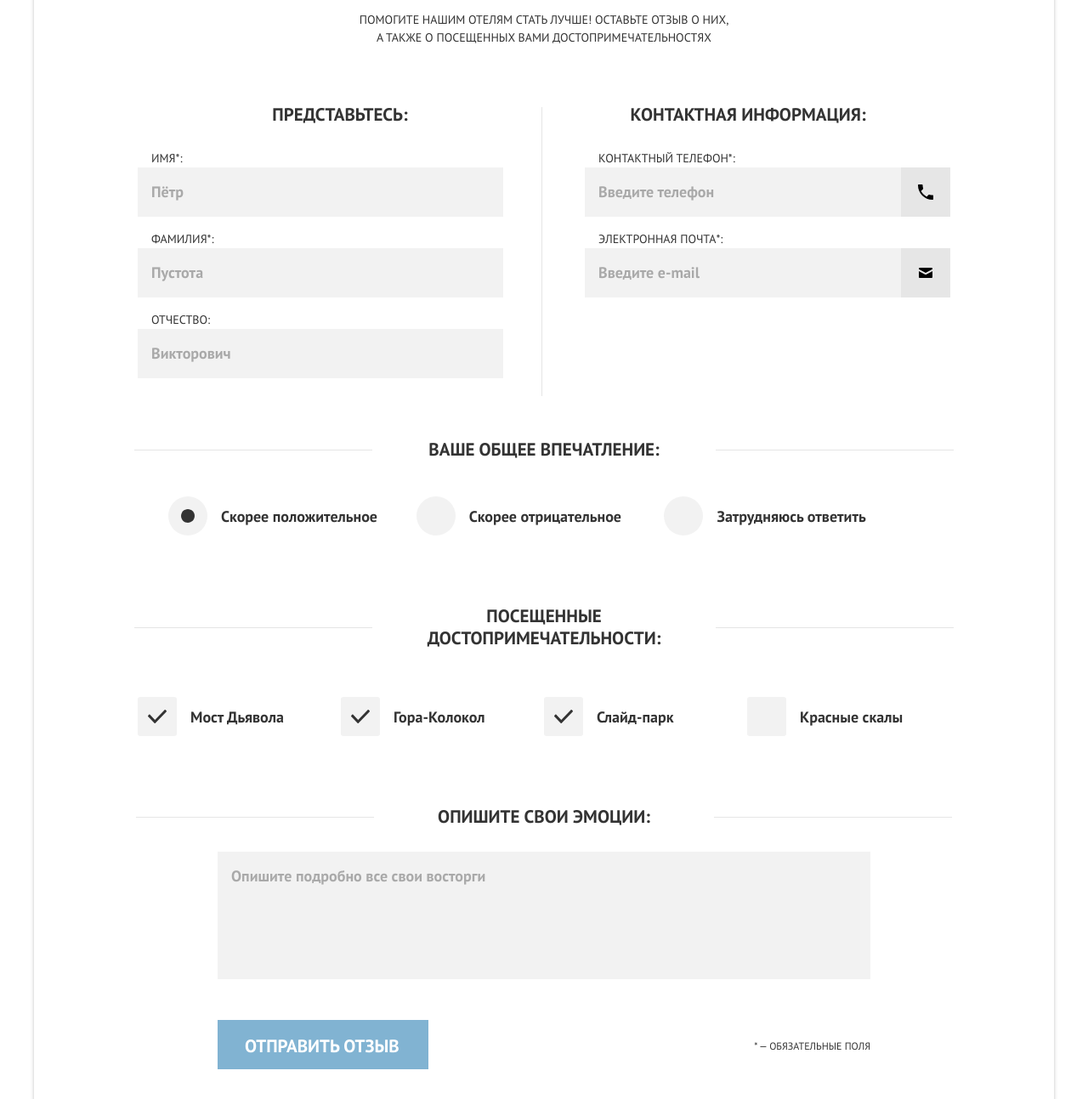
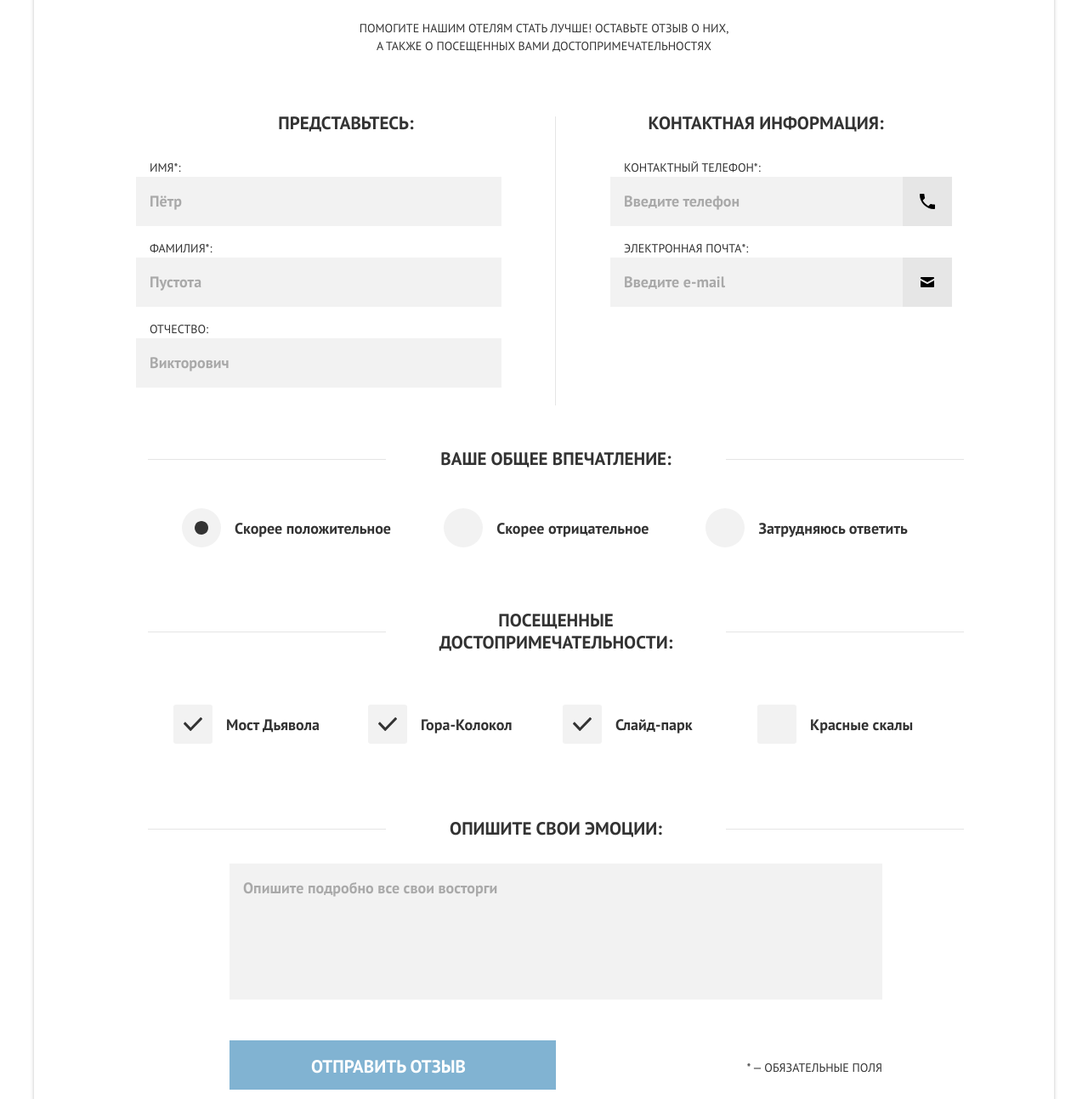
Before and after one commit to htmlacademy-adaptive/335317-sedona-26, a website: page source/form.html in a window 1280 px wide. Shown: the part 507-1800 px from the top of the page at 85% size. Drawn offline with nearby package versions, Linux system fonts and the light colour scheme; files that its build step writes are made by us from their sources.

Commit message:
margins and paddings all pages

```diff
--- a/source/form.html
+++ b/source/form.html
@@ -35,7 +35,7 @@
     <main class="form-content">
       <h1 class="visually-hidden">Страница отправки отзовов отелей города Седона, штат Аризона</h1>
       <section class="form-content__intro intro">
-        <h2 class="page__title page__title--accent intro__subtitle wrapper">Оставьте свой отзыв</h2>
+        <h2 class="page__title page__title--accent intro__subtitle intro__subtitle--form wrapper">Оставьте свой отзыв</h2>
         <div class="intro__wrapper intro__wrapper--not-main">
           <img class="intro__image intro__image--short" src="img/sedona.svg" width="229" height="39" alt="Надпись:Sedona">
         </div>
@@ -44,7 +44,7 @@
       <form class="form-content__form-review form-review wrapper" method="post" action="https://echo.htmlacademy.ru/">
         <fieldset class="form-review__item form-review__item--name">
           <legend class="page__title page__title--form-review">Представьтесь:</legend>
-          <ul class="form-review__list">
+          <ul class="form-review__list form-review__list--name">
             <li class="form-review__option">
               <label class="form-review__label" for="first-name">Имя*:</label>
               <input class="form-review__input" type="text" name="first-name" id="first-name" placeholder="Пётр" required>
@@ -64,17 +64,17 @@
           <ul class="form-review__list form-review__list--contact">
             <li class="form-review__option">
               <label class="form-review__label form-review__label--image form-review__label--phone" for="phone">Контактный телефон*:</label>
-              <input class="form-review__input" type="tel" name="phone" id="phone" placeholder="Введите телефон" required>
+              <input class="form-review__input form-review__input--contact" type="tel" name="phone" id="phone" placeholder="Введите телефон" required>
             </li>
             <li class="form-review__option">
               <label class="form-review__label form-review__label--image form-review__label--email" for="email">Электронная почта*:</label>
-              <input class="form-review__input" type="email" name="email" id="email" placeholder="Введите e-mail" required>
+              <input class="form-review__input form-review__input--contact" type="email" name="email" id="email" placeholder="Введите e-mail" required>
             </li>
           </ul>
         </fieldset>
         <fieldset class="form-review__item form-review__item--experience">
-          <legend class="page__title  page__title--form-review page__title--form-accent">Ваше общее впечатление:</legend>
-          <ul class="form-review__list">
+          <legend class="page__title page__title--form-review page__title--form-accent">Ваше общее впечатление:</legend>
+          <ul class="form-review__list form-review__list--experience">
             <li class="form-review__option form-review__option--radio">
               <label class="form-review__label-radio" for="good-experience">
                 <input class="form-review__radio visually-hidden"  name="experience" id="good-experience" value="good-experience" type="radio" checked>
@@ -130,7 +130,7 @@
             </li>
           </ul>
         </fieldset>
-        <label class="page__title page__title--form-accent page__title--text-area" for="emotions-review">Опишите свои эмоции:</label>
+        <label class="page__title page__title--form-review  page__title--form-accent page__title--text-area wrapper" for="emotions-review">Опишите свои эмоции:</label>
         <textarea class="form-review__item form-review__input form-review__text-area"  id="emotions-review" name="emotions-review" placeholder="Опишите подробно все свои восторги"></textarea>
         <div class="form-review__footer">
           <button class="form-review__button button button--send-review" type="submit">Отправить отзыв</button>
--- a/source/sass/blocks/button.scss
+++ b/source/sass/blocks/button.scss
@@ -37,17 +37,28 @@
   }
 
   &--send-review {
+    padding: 18.5px 34px 13.5px 32px;
     font-size: 21px;
-    padding: 18.5px 34px 13.5px 32px;
+
+    @media (max-width: $mobile-width-only) {
+      width: 100%;
+    }
+
+    @media (min-width: $tablet-width) {
+      display: flex;
+      justify-content: center;
+      padding-right: 30px;
+      padding-left: 20px;
+    }
   }
 
   &--ok {
+    padding: 18px 63px 14px 64px;
     font-size: 18px;
-    padding: 18px 63px 14px 64px;
   }
 
   &--close-window {
+    padding: 18px 62px 14px 60px;
     font-size: 18px;
-    padding: 18px 62px 14px 60px;
   }
 }
--- a/source/sass/blocks/form-content.scss
+++ b/source/sass/blocks/form-content.scss
@@ -10,7 +10,7 @@
   }
 
   @media (min-width: $tablet-width) {
-    margin-bottom: 102px;
+    margin-bottom: 104px;
   }
 
   @media (min-width: $desktop-width) {
--- a/source/sass/blocks/form-review.scss
+++ b/source/sass/blocks/form-review.scss
@@ -7,7 +7,8 @@
 
 .form-review__item {
   position: relative;
-  padding: 0 0 34px;
+  margin: 0;
+  padding: 0 0 36px;
   border: none;
   box-sizing: border-box;
 
@@ -19,50 +20,41 @@
   }
 
   @media (min-width: $tablet-width) {
-    padding: 0 0 48px;
+    padding: 0 0 58px;
   }
 
   @media (min-width: $desktop-width) {
     padding: 0 0 56px;
   }
 
-  &:first-child {
-    padding: 0 0 39px;
-
+  &--experience {
     @media (min-width: $tablet-width) {
-      padding: 0 0 48px;
+      grid-column: 1 / 3;
+      padding-top: 10px;
     }
 
     @media (min-width: $desktop-width) {
-      padding: 0 0 71px;
-    }
-  }
-
-  &--experience {
-    @media (min-width: $tablet-width) {
-      grid-column: 1 / 3;
-      padding-left: 36px;
-      padding-right: 36px;
+      padding-bottom: 44px;
     }
   }
 
   &--attractions {
-    @media (max-width: $mobile-width-only) {
-      margin-bottom: 24px;
-    }
-
     @media (min-width: $tablet-width) {
       grid-column: 1 / 3;
       padding-bottom: 42px;
     }
 
     @media (min-width: $tablet-width) {
-      padding-bottom: 56px;
+      padding-bottom: 58px;
     }
   }
 
   &--name {
+    padding: 0 0 40px;
+
     @media (min-width: $tablet-width) {
+      padding: 0 0 62px;
+
       &::after {
         content: "";
         position: absolute;
@@ -72,6 +64,10 @@
         height: 100%;
         background-color: $border-grey;
       }
+    }
+
+    @media (min-width: $desktop-width) {
+      padding: 0 0 71px 0;
     }
   }
 }
@@ -84,14 +80,48 @@
   @media (min-width: $tablet-width) {
     display: flex;
     flex-wrap: wrap;
+  }
 
-    &--contact {
+  &--name {
+    padding-right: 64px;
+  }
+
+  &--contact {
+    @media (min-width: $tablet-width) {
       justify-content: end;
+    }
+
+    @media (min-width: $desktop-width) {
+      padding-left: 64px;
+    }
+  }
+
+  &--experience {
+    @media (min-width: $tablet-width) {
+      column-gap: 15px;
+      padding-left: 36px;
+      padding-right: 36px;
+    }
+
+    @media (min-width: $desktop-width) {
+      column-gap: 0;
+      padding-left: 54px;
+      padding-right: 0;
     }
   }
 
   &--attractions {
     justify-content: center;
+
+    @media (min-width: $tablet-width) {
+      column-gap: 30px;
+    }
+
+    @media (min-width: $desktop-width) {
+      column-gap: 0;
+      padding-left: 44px;
+      padding-right: 28px;
+    }
   }
 }
 
@@ -100,6 +130,11 @@
   font-size: 12px;
   text-transform: uppercase;
   text-align: right;
+
+  @media (min-width: $tablet-width) {
+    margin-top: 8px;
+    font-size: 14px;
+  }
 }
 
 .form-review__option {
@@ -112,7 +147,7 @@
   }
 
   &--radio {
-    margin-bottom: 36px;
+    margin-bottom: 39px;
 
     @media (min-width: $desktop-width) {
       width: 33%;
@@ -121,7 +156,7 @@
 
   &--checkbox {
     width: 224px;
-    margin-bottom: 36px;
+    margin-bottom: 39px;
 
     @media (min-width: $desktop-width) {
       width: 25%;
@@ -150,6 +185,10 @@
       background-repeat: no-repeat;
       background-position: 50% 50%;
       z-index: 1;
+
+      @media (min-width: $tablet-width) {
+        right: 28px;
+      }
     }
   }
 
@@ -166,6 +205,10 @@
       background-repeat: no-repeat;
       background-position: 50% 50%;
       z-index: 1;
+
+      @media (min-width: $tablet-width) {
+        right: 28px;
+      }
     }
   }
 }
@@ -185,15 +228,22 @@
   &::placeholder {
     color: $opacity-black;
   }
+
+  &--contact {
+    @media (min-width: $tablet-width) {
+      width: 344px;
+    }
+  }
 }
 
 .form-review__text-area {
   min-height: 150px;
-  margin: 20px 0 56px;
+  margin: 0 0 50px;
   resize: none;
 
   @media (min-width: $tablet-width) {
     grid-column: 1 / 3;
+    min-height: 160px;
     margin: 0 0 48px;
   }
 
@@ -206,7 +256,8 @@
 .form-review__footer {
   @media (min-width: $tablet-width) {
     grid-column: 1 / 3;
-    display: flex;
+    display: grid;
+    grid-template-columns: 1fr 1fr;
     align-items: center;
     justify-content: space-between;
   }
--- a/source/sass/blocks/intro.scss
+++ b/source/sass/blocks/intro.scss
@@ -81,6 +81,18 @@
     margin-bottom: 32px;
   }
 
+  &--form {
+    @media (min-width: $tablet-width) {
+      margin-bottom: 24px;
+      line-height: 24px;
+    }
+
+    @media (min-width: $desktop-width) {
+      margin-top: 116px;
+      margin-bottom: 32px;
+    }
+  }
+
   &--without-text {
     margin: 32px auto 0 auto;
 
@@ -97,7 +109,7 @@
 }
 
 .intro__lead {
-  margin-bottom: 28px;
+  margin-bottom: 30px;
 
   @media (min-width: $tablet-width) {
     margin-bottom: 0;
--- a/source/sass/blocks/page.scss
+++ b/source/sass/blocks/page.scss
@@ -1,19 +1,17 @@
 .page__title {
-  margin: 0;
-  padding-top: 0;
-  padding-bottom: 0;
+  margin-top: 0;
+  margin-bottom: 0;
+  padding: 0;
   font-size: 18px;
   font-weight: 700;
   line-height: 26px;
 
   @media (min-width: $tablet-width) {
-    margin: 0 auto;
     font-size: 21px;
     text-align: center;
   }
 
   &--center {
-    margin: 0 auto;
     text-align: center;
   }
 
@@ -26,7 +24,8 @@
   }
 
   &--form-review {
-    margin-bottom: 21px;
+    display: block;
+    margin-bottom: 19px;
     padding-top: 24px;
 
     @media (max-width: $mobile-width-only) {
@@ -35,13 +34,13 @@
 
     @media (min-width: $tablet-width) {
       padding-top: 0;
-      margin-bottom: 28px;
+      margin-bottom: 29px;
     }
   }
 
   &--form-accent {
     position: relative;
-    margin-bottom: 35px;
+    margin-bottom: 34px;
 
     @media (min-width: $tablet-width) {
       grid-column: 1 / 3;
@@ -68,8 +67,12 @@
       }
     }
 
+    @media (min-width: $tablet-width) {
+      margin-bottom: 32px;
+    }
+
     @media (min-width: $desktop-width) {
-      margin-bottom: 55px;
+      margin-bottom: 48px;
 
       &::after {
         width: 280px;
@@ -82,12 +85,18 @@
   }
 
   &--form-attractions {
+    @media (min-width: $tablet-width) {
+      margin-bottom: 42px;
+    }
+
     @media (min-width: $desktop-width) {
-      margin-bottom: 69px;
+      margin-bottom: 73px;
     }
   }
 
   &--text-area {
+    margin-bottom: 20px;
+
     @media (min-width: $tablet-width) {
       margin-bottom: 28px;
     }
```
Also changed, not shown: source/index.html (+1 -1 lines).
